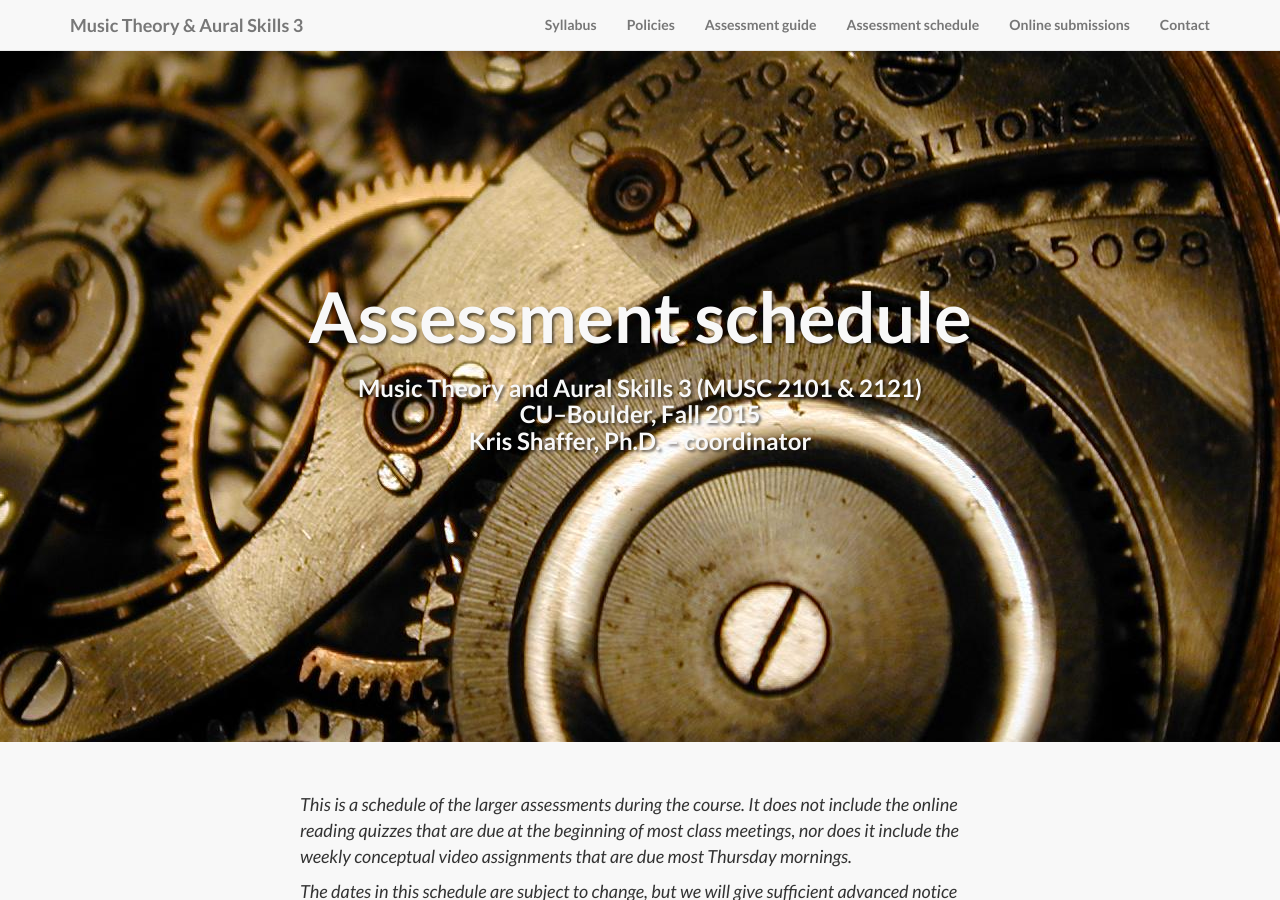
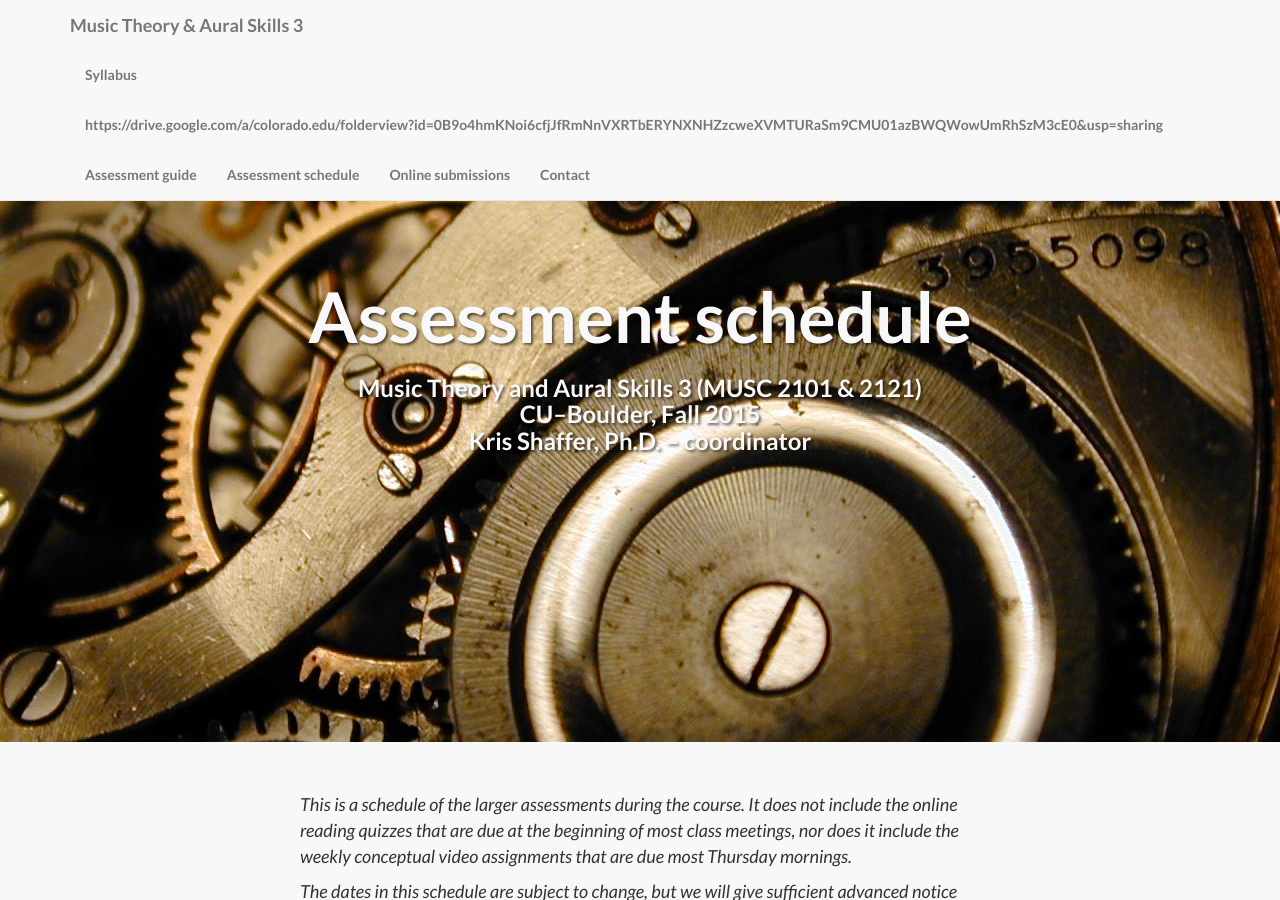
Before and after one commit to kshaffer/theory3, a Jekyll site: the page built from schedule.md, in a window 1280 px wide and 900 px high. Built offline with Jekyll 4.4.1, drawn with Linux system fonts in a browser that asks for light colours; nearby versions of some CDN libraries; library files that are not in the unit come from our copies.

Commit message:
GDrive link to header

```diff
--- a/_includes/header.html
+++ b/_includes/header.html
@@ -18,7 +18,7 @@
                     <a href="/syllabus/">Syllabus</a>
                 </li>
                 <li>
-                    <a href="/policies/">Policies</a>
+                    <a href="/GDrive/">https://drive.google.com/a/colorado.edu/folderview?id=0B9o4hmKNoi6cfjJfRmNnVXRTbERYNXNHZzcweXVMTURaSm9CMU01azBWQWowUmRhSzM3cE0&usp=sharing</a>
                 </li>
                 <li>
                     <a href="/assessments/">Assessment guide</a>
```
